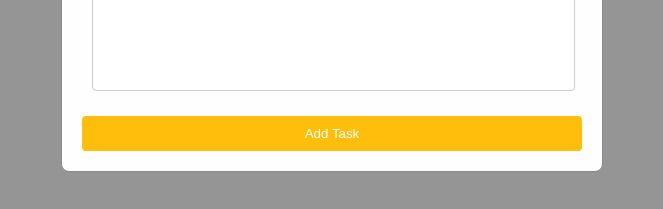
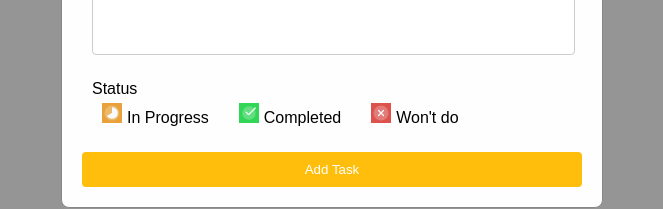
Before and after one commit to Daniel-Santiago-Acosta-1013/taskmaster, a Next.js app: page / in a window 1280 px wide. Both pictures are taken after a click on the element "Add new task". Shown: the part 453-662 px from the top of the page, without its empty margins (308-971 px from the left). Built offline with nearby package versions, Linux system fonts and the light colour scheme; no server answers; the database is empty.

Commit message:
Refactor TaskItem and TaskModal components to use status property instead of completed

```diff
--- a/src/components/TaskItem.tsx
+++ b/src/components/TaskItem.tsx
@@ -5,12 +5,17 @@ interface TaskItemProps {
     task: Task;
 }
 
+const statusColors = {
+    'In Progress': '#E9A23B',
+    'Completed': '#32D657',
+    "Won't do": '#DD524C'
+};
+
 const TaskItem = ({ task }: TaskItemProps) => {
     return (
-    <div className={styles.taskItem}>
+        <div className={styles.taskItem} style={{ borderLeft: `5px solid ${statusColors[task.status]}` }}>
             <h3>{task.title}</h3>
             <p>{task.description}</p>
-      <p>{task.completed ? 'Completed' : 'Not Completed'}</p>
         </div>
     );
 };
--- a/src/components/TaskModal.tsx
+++ b/src/components/TaskModal.tsx
@@ -9,20 +9,26 @@ interface TaskModalProps {
     onSave: (task: Task) => void;
 }
 
+const statusOptions = [
+    { value: 'In Progress', label: 'In Progress', color: '#E9A23B', icon: './icons/Time_atack_duotone.svg' },
+    { value: 'Completed', label: 'Completed', color: '#32D657', icon: './icons/Done_round_duotone.svg' },
+    { value: "Won't do", label: "Won't do", color: '#DD524C', icon: './icons/close_ring_duotone.svg' }
+];
+
 const TaskModal = ({ isOpen, onClose, task, onSave }: TaskModalProps) => {
     const [title, setTitle] = useState('');
     const [description, setDescription] = useState('');
-    const [completed, setCompleted] = useState(false);
+    const [status, setStatus] = useState<'In Progress' | 'Completed' | "Won't do">('In Progress');
 
     useEffect(() => {
         if (task) {
             setTitle(task.title);
             setDescription(task.description);
-            setCompleted(task.completed);
+            setStatus(task.status);
         } else {
             setTitle('');
             setDescription('');
-            setCompleted(false);
+            setStatus('In Progress');
         }
     }, [task]);
 
@@ -31,7 +37,8 @@ const TaskModal = ({ isOpen, onClose, task, onSave }: TaskModalProps) => {
             ...task,
             title,
             description,
-            completed: completed || false
+            status,
+            completed: task?.completed || false
         };
         onSave(updatedTask);
         onClose();
@@ -70,6 +77,28 @@ const TaskModal = ({ isOpen, onClose, task, onSave }: TaskModalProps) => {
                     />
                 </div>
 
+                <div className={styles.formInput}>
+                    <label>Status</label>
+                    <div className={styles.statusOptions}>
+                        {statusOptions.map((option) => (
+                            <div key={option.value} className={styles.statusOption} >
+                                <input
+                                    type="radio"
+                                    id={option.value}
+                                    name="status"
+                                    value={option.value}
+                                    checked={status === option.value}
+                                    onChange={() => setStatus(option.value as 'In Progress' | 'Completed' | "Won't do")}
+                                />
+                                <label htmlFor={option.value} >
+                                    <img src={option.icon} alt={option.label} style={{ backgroundColor: option.color }}/>
+                                    {option.label}
+                                </label>
+                            </div>
+                        ))}
+                    </div>
+                </div>
+
                 <button onClick={handleSubmit} className={styles.addButton}>
                     {task ? 'Save Changes' : 'Add Task'}
                 </button>
--- a/src/styles/Home.module.css
+++ b/src/styles/Home.module.css
@@ -154,6 +154,33 @@
     border-radius: 10px;
 }
 
+
+/* New styles for status options */
+.statusOptions {
+    display: flex;
+    gap: 10px;
+}
+
+.statusOption {
+    display: flex;
+    align-items: center;
+    padding: 5px 10px;
+    border-radius: 5px;
+    cursor: pointer;
+    transition: background-color 0.3s ease;
+}
+
+.statusOption input {
+    display: none;
+}
+
+.statusOption img {
+    margin-right: 5px;
+}
+
+.statusOption label {
+    cursor: pointer;
+}
 .close:hover,
 .close:focus {
     color: black;
--- a/src/types/task.d.ts
+++ b/src/types/task.d.ts
@@ -3,6 +3,7 @@ export interface Task {
     title: string;
     description: string;
     completed: boolean;
+    status: 'In Progress' | 'Completed' | "Won't do";
 }
 
 export interface ApiResponse<T> {
```
Lines whose indentation alone changed are shown as unchanged.
